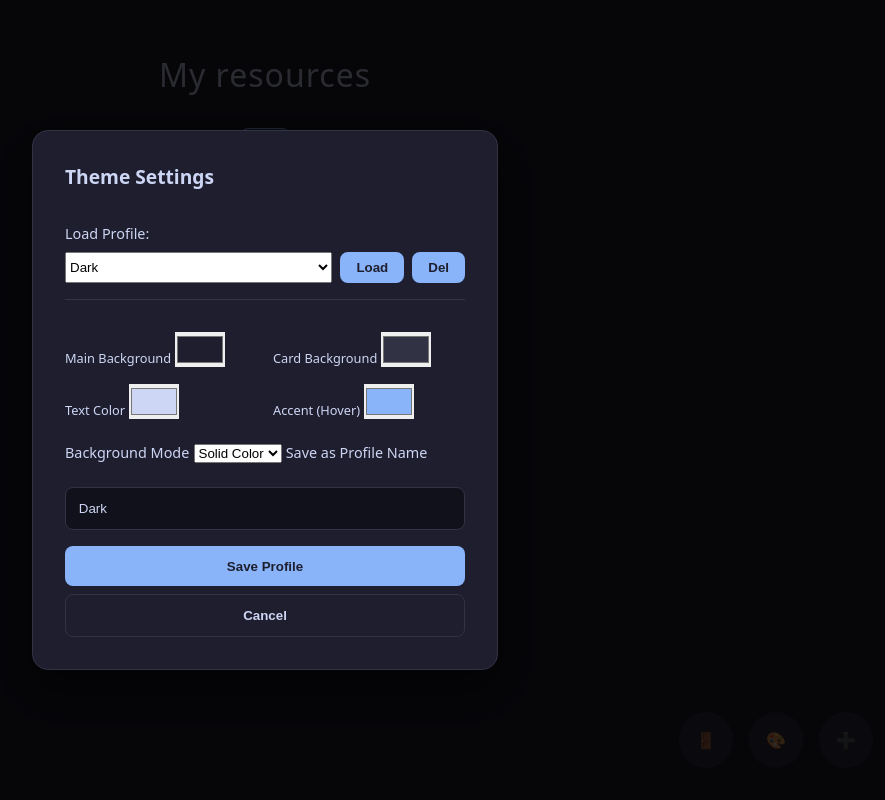
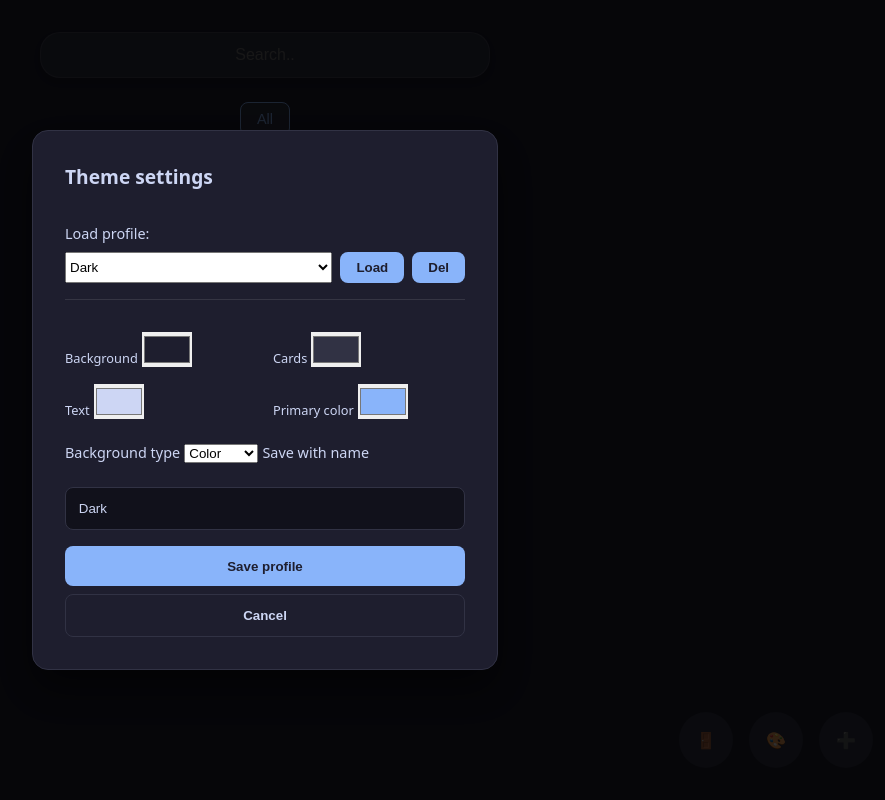
Before and after one commit to DerFacn/dashboard, a Flask app: page / in a window 1280 px wide, after a click that opens the changed part. Shown: the whole page, without its empty margins (375-1260 px from the left). Run offline with Flask 3, Linux system fonts and the light colour scheme; the visitor is signed in with stand-in values (Sample User, id 1).

Commit message:
New features

```diff
--- a/core/routes.py
+++ b/core/routes.py
@@ -12,12 +12,8 @@ requests.packages.urllib3.disable_warnings()
 main_bp = Blueprint('main', __name__)
 
 ADMIN_PASSWORD = os.environ.get('ADMIN_PASSWORD', 'admin')
+PAGE_TITLE = os.environ.get('PAGE_TITLE', 'My Dashboard')
 
-# Read custom titles from environment variables, fallback to defaults
-PAGE_TITLE = os.environ.get('PAGE_TITLE', 'My Dashboard')
-DASH_TITLE = os.environ.get('DASH_TITLE', 'My resources')
-
-# Absolute paths
 BASE_DIR = os.path.dirname(os.path.dirname(os.path.abspath(__file__)))
 DATA_DIR = os.path.join(BASE_DIR, 'data')
 DATA_FILE = os.path.join(DATA_DIR, 'links.json')
@@ -39,7 +35,6 @@ def init_env():
         with open(DATA_FILE, 'w') as f:
             json.dump([], f)
 
-    # Initialize default theme settings if not present
     if not os.path.exists(SETTINGS_FILE):
         default_settings = {
             "active_profile": "Dark",
@@ -51,7 +46,6 @@ def init_env():
         with open(SETTINGS_FILE, 'w') as f:
             json.dump(default_settings, f)
 
-    # Auto-generate favicon if it doesn't exist
     favicon_path = os.path.join(STATIC_DIR, 'favicon.svg')
     if not os.path.exists(favicon_path):
         with open(favicon_path, 'w', encoding='utf-8') as f:
@@ -79,7 +73,11 @@ def save_settings(settings):
 @main_bp.route('/')
 def index():
     links = load_data()
-    groups = sorted(list(set(link.get('group', 'Other') for link in links if link.get('group'))))
+    # Показуємо приховані групи адміну, але не показуємо їх юзерам, якщо всі лінки в них приховані
+    is_admin = session.get('admin', False)
+    visible_links = links if is_admin else [l for l in links if not l.get('is_hidden')]
+    groups = sorted(list(set(link.get('group', 'Інше') for link in visible_links if link.get('group'))))
+
     settings = load_settings()
     active_profile_name = settings.get('active_profile', 'Dark')
     theme = settings['profiles'].get(active_profile_name, settings['profiles']['Dark'])
@@ -87,9 +85,8 @@ def index():
     return render_template('index.html',
                            links=links,
                            groups=groups,
-                           is_admin=session.get('admin', False),
+                           is_admin=is_admin,
                            page_title=PAGE_TITLE,
-                           dash_title=DASH_TITLE,
                            theme=theme,
                            profiles=settings['profiles'],
                            active_profile_name=active_profile_name)
@@ -104,6 +101,23 @@ def login():
 def logout():
     session.pop('admin', None)
     return redirect(url_for('main.index'))
+
+# Новий роут для швидкої перевірки статусу (працює у фоні)
+@main_bp.route('/api/status')
+def check_status():
+    url = request.args.get('url')
+    if not url:
+        return jsonify({"status": "down"})
+    try:
+        # Тайм-аут 3 секунди, ігноруємо сертифікати
+        res = requests.get(url, timeout=3, verify=False, allow_redirects=True)
+        # Якщо 404 або помилка сервера (5xx) - лежить. Якщо 2xx, 3xx або навіть 401/403 (є авторизація) - живий.
+        if res.status_code < 500 and res.status_code != 404:
+            return jsonify({"status": "up"})
+        else:
+            return jsonify({"status": "down"})
+    except Exception:
+        return jsonify({"status": "down"})
 
 @main_bp.route('/api/icon')
 def get_icon():
@@ -170,7 +184,6 @@ def api_theme():
         profile_name = request.form.get('profile_name')
         bg_mode = request.form.get('bg_mode')
 
-        # Determine background image handling
         bg_image = settings['profiles'].get(profile_name, {}).get('bg_image', '')
         if bg_mode == 'image':
             bg_file = request.files.get('bg_file')
@@ -220,9 +233,10 @@ def api_action():
         link_id = request.form.get('id') or str(uuid.uuid4())
         title = request.form.get('title')
         url = request.form.get('url')
-        group = request.form.get('group') or 'Other'
+        group = request.form.get('group') or 'Інше'
         description = request.form.get('description', '')
         use_custom = request.form.get('use_custom_icon') == 'on'
+        is_hidden = request.form.get('is_hidden') == 'on' # Отримуємо статус прихованості
 
         existing_link = next((l for l in links if l['id'] == link_id), None)
         custom_icon_filename = None
@@ -242,7 +256,8 @@ def api_action():
             'url': url,
             'group': group,
             'description': description,
-            'custom_icon': custom_icon_filename
+            'custom_icon': custom_icon_filename,
+            'is_hidden': is_hidden
         }
 
         if existing_link:
@@ -255,15 +270,20 @@ def api_action():
         link_id = request.form.get('id')
         links = [l for l in links if l['id'] != link_id]
 
-    elif action in ['move_up', 'move_down']:
-        link_id = request.form.get('id')
-        idx = next((i for i, l in enumerate(links) if l['id'] == link_id), None)
-        if idx is not None:
-            swap_idx = idx - 1 if action == 'move_up' else idx + 1
-            if 0 <= swap_idx < len(links):
-                links[idx], links[swap_idx] = links[swap_idx], links[idx]
-                for i, l in enumerate(links):
-                    l['order'] = i
+    elif action == 'reorder':
+        # Логіка для Drag and Drop (обробляється через AJAX)
+        ordered_ids_json = request.form.get('ordered_ids')
+        if ordered_ids_json:
+            try:
+                ordered_ids = json.loads(ordered_ids_json)
+                id_to_order = {link_id: idx for idx, link_id in enumerate(ordered_ids)}
+                for l in links:
+                    l['order'] = id_to_order.get(l['id'], l.get('order', 999))
+                links.sort(key=lambda x: x.get('order', 0))
+            except json.JSONDecodeError:
+                pass
+        save_data(links)
+        return jsonify({"status": "ok"})
 
     save_data(links)
     return redirect(url_for('main.index'))
--- a/core/templates/index.html
+++ b/core/templates/index.html
@@ -27,11 +27,52 @@
                 background-color: var(--bg);
             {% endif %}
         }
+
+        /* Стилі для нових фіч */
+        #searchInput {
+            width: 100%;
+            max-width: 450px;
+            margin-bottom: 1.5rem;
+            text-align: center;
+            background: var(--card);
+            border: 1px solid rgba(255,255,255,0.1);
+            color: var(--text);
+            padding: 0.8rem 1.2rem;
+            border-radius: 20px;
+            font-size: 1rem;
+            transition: 0.3s;
+            box-shadow: 0 4px 6px rgba(0,0,0,0.1);
+        }
+        #searchInput:focus { outline: none; border-color: var(--accent); box-shadow: 0 4px 12px rgba(0,0,0,0.3); }
+
+        .status-dot {
+            position: absolute;
+            top: 10px;
+            left: 10px;
+            width: 10px;
+            height: 10px;
+            border-radius: 50%;
+            background-color: var(--text);
+            opacity: 0.3; /* Сірий, поки йде завантаження */
+            transition: 0.3s ease;
+            z-index: 2;
+        }
+        .status-dot.up { background-color: #a6e3a1; box-shadow: 0 0 8px #a6e3a1; opacity: 1; }
+        .status-dot.down { background-color: #fab387; box-shadow: 0 0 8px #fab387; opacity: 1; }
+
+        .card.hidden-card {
+            opacity: 0.4;
+            filter: grayscale(60%);
+            border-style: dashed;
+        }
+        .card.hidden-card:hover { opacity: 0.8; filter: grayscale(0%); }
     </style>
 </head>
 <body>
     <div class="container">
-        <h1>{{ dash_title }}</h1>
+
+
+        <input type="text" id="searchInput" placeholder="Search.." onkeyup="handleSearch()">
 
         <div class="groups">
             <button class="group-btn active" onclick="filterGroup('all', this)">All</button>
@@ -42,7 +83,11 @@
 
         <div class="grid" id="linksGrid">
             {% for link in links %}
-            <a href="{{ link.url }}" class="card" data-group="{{ link.group }}" target="_blank" title="{{ link.description if link.description else link.title }}">
+            {% if is_admin or not link.is_hidden %}
+            <a href="{{ link.url }}" class="card {% if link.is_hidden %}hidden-card{% endif %}" data-group="{{ link.group }}" data-desc="{{ link.description }}" data-id="{{ link.id }}" target="_blank" title="{{ link.description if link.description else link.title }}" {% if is_admin %}draggable="true"{% endif %}>
+
+                <div class="status-dot" data-url="{{ link.url }}"></div>
+
                 <img src="/api/icon?id={{ link.id }}" alt="icon">
                 <div>
                     <h3>{{ link.title }}</h3>
@@ -50,17 +95,17 @@
                 </div>
                 {% if is_admin %}
                 <div class="card-actions" onclick="event.preventDefault();">
-                    <button class="action-btn" onclick="postAction('move_up', '{{ link.id }}')" title="Left">←</button>
-                    <button class="action-btn" onclick="postAction('move_down', '{{ link.id }}')" title="Right">→</button>
                     <button class="action-btn"
                             data-id="{{ link.id }}" data-title="{{ link.title }}" data-url="{{ link.url }}"
                             data-group="{{ link.group }}" data-desc="{{ link.description|default('') }}"
                             data-custom-icon="{{ link.custom_icon|default('') }}"
+                            data-hidden="{{ 'true' if link.is_hidden else 'false' }}"
                             onclick="openEditModal(this)" title="Edit">✎</button>
                     <button class="action-btn delete" onclick="if(confirm('Delete?')) postAction('delete', '{{ link.id }}')" title="Delete">✕</button>
                 </div>
                 {% endif %}
             </a>
+            {% endif %}
             {% endfor %}
         </div>
     </div>
@@ -97,11 +142,16 @@
                 <input type="text" name="group" id="formGroup" placeholder="Group (e.g.: Monitorings)" required>
                 <input type="text" name="description" id="formDescription" placeholder="Description (optional)">
 
-                <div class="checkbox-group">
+                <div class="checkbox-group" style="margin-top: 1rem;">
                     <input type="checkbox" name="use_custom_icon" id="formUseCustomIcon">
-                    <label for="formUseCustomIcon">Use custom icon</label>
+                    <label for="formUseCustomIcon">Custom icon</label>
                 </div>
                 <input type="file" name="icon_file" id="formIconFile" accept="image/*" style="display: none; padding: 0; background: transparent; border: none;">
+
+                <div class="checkbox-group" style="margin-top: 0.5rem; color: var(--danger);">
+                    <input type="checkbox" name="is_hidden" id="formIsHidden">
+                    <label for="formIsHidden">Hide from dashboard</label>
+                </div>
 
                 <button type="submit" class="btn" style="margin-top: 1rem;">Save</button>
                 <button type="button" class="btn close-btn" onclick="document.getElementById('editModal').classList.remove('active')">Cancel</button>
@@ -112,11 +162,11 @@
     {% if is_admin %}
     <div class="modal" id="themeModal">
         <div class="modal-content" style="width: 400px;">
-            <h2>Theme Settings</h2>
+            <h2>Theme settings</h2>
 
             <form action="/api/theme" method="POST" style="margin-bottom: 1rem; padding-bottom: 1rem; border-bottom: 1px solid rgba(255,255,255,0.1);">
                 <input type="hidden" name="action" value="switch_profile">
-                <label style="font-size: 0.9rem; color: var(--text);">Load Profile:</label>
+                <label style="font-size: 0.9rem; color: var(--text);">Load profile:</label>
                 <div style="display: flex; gap: 0.5rem; margin-top: 0.5rem;">
                     <select name="profile_name" id="profileSelectDropdown" style="flex-grow: 1;">
                         {% for p_name in profiles.keys() %}
@@ -138,44 +188,44 @@
 
                 <div style="display: grid; grid-template-columns: 1fr 1fr; gap: 1rem; margin-bottom: 1rem;">
                     <div>
-                        <label style="font-size: 0.8rem;">Main Background</label>
+                        <label style="font-size: 0.8rem;">Background</label>
                         <input type="color" name="bg_color" value="{{ theme.bg }}" style="height: 35px; padding: 0; border: none; cursor: pointer;">
                     </div>
                     <div>
-                        <label style="font-size: 0.8rem;">Card Background</label>
+                        <label style="font-size: 0.8rem;">Cards</label>
                         <input type="color" name="card_color" value="{{ theme.card }}" style="height: 35px; padding: 0; border: none; cursor: pointer;">
                     </div>
                     <div>
-                        <label style="font-size: 0.8rem;">Text Color</label>
+                        <label style="font-size: 0.8rem;">Text</label>
                         <input type="color" name="text_color" value="{{ theme.text }}" style="height: 35px; padding: 0; border: none; cursor: pointer;">
                     </div>
                     <div>
-                        <label style="font-size: 0.8rem;">Accent (Hover)</label>
+                        <label style="font-size: 0.8rem;">Primary color</label>
                         <input type="color" name="accent_color" value="{{ theme.accent }}" style="height: 35px; padding: 0; border: none; cursor: pointer;">
                     </div>
                 </div>
 
-                <label style="font-size: 0.9rem;">Background Mode</label>
+                <label style="font-size: 0.9rem;">Background type</label>
                 <select name="bg_mode" id="bgModeSelect" style="margin-top: 0.5rem; margin-bottom: 1rem;" onchange="toggleBgMode()">
-                    <option value="solid" {% if theme.bg_mode == 'solid' %}selected{% endif %}>Solid Color</option>
+                    <option value="solid" {% if theme.bg_mode == 'solid' %}selected{% endif %}>Color</option>
                     <option value="gradient" {% if theme.bg_mode == 'gradient' %}selected{% endif %}>Gradient</option>
                     <option value="image" {% if theme.bg_mode == 'image' %}selected{% endif %}>Image</option>
                 </select>
 
                 <div id="gradientInput" style="display: {% if theme.bg_mode == 'gradient' %}block{% else %}none{% endif %}; margin-bottom: 1rem;">
-                    <label style="font-size: 0.9rem;">Gradient CSS</label>
+                    <label style="font-size: 0.9rem;">CSS Gradient</label>
                     <input type="text" name="gradient_css" value="{{ theme.gradient }}" placeholder="linear-gradient(45deg, #1e1e2e, #89b4fa)" style="margin-top: 0.5rem;">
                 </div>
 
                 <div id="imageInput" style="display: {% if theme.bg_mode == 'image' %}block{% else %}none{% endif %}; margin-bottom: 1rem;">
-                    <label style="font-size: 0.9rem;">Upload Background Image</label>
+                    <label style="font-size: 0.9rem;">Upload image</label>
                     <input type="file" name="bg_file" accept="image/*" style="padding: 0; background: transparent; border: none; margin-top: 0.5rem;">
                 </div>
 
-                <label style="font-size: 0.9rem;">Save as Profile Name</label>
+                <label style="font-size: 0.9rem;">Save with name</label>
                 <input type="text" name="profile_name" value="{{ active_profile_name }}" required style="margin-top: 0.5rem; margin-bottom: 1rem;">
 
-                <button type="submit" class="btn">Save Profile</button>
+                <button type="submit" class="btn">Save profile</button>
                 <button type="button" class="btn close-btn" onclick="document.getElementById('themeModal').classList.remove('active')">Cancel</button>
             </form>
         </div>
@@ -183,14 +233,100 @@
     {% endif %}
 
     <script>
+        let currentGroup = 'all';
+
+        // Логіка Пошуку та Фільтрів
         function filterGroup(group, btnElement) {
             document.querySelectorAll('.group-btn').forEach(btn => btn.classList.remove('active'));
             btnElement.classList.add('active');
+            currentGroup = group;
+            applyFilters();
+        }
+
+        function handleSearch() {
+            applyFilters();
+        }
+
+        function applyFilters() {
+            const query = document.getElementById('searchInput').value.toLowerCase();
             document.querySelectorAll('.card').forEach(card => {
-                card.style.display = (group === 'all' || card.dataset.group === group) ? 'flex' : 'none';
+                const title = card.querySelector('h3').innerText.toLowerCase();
+                const desc = card.dataset.desc ? card.dataset.desc.toLowerCase() : '';
+                const group = card.dataset.group;
+
+                const matchesSearch = title.includes(query) || desc.includes(query);
+                const matchesGroup = (currentGroup === 'all' || group === currentGroup);
+
+                card.style.display = (matchesSearch && matchesGroup) ? 'flex' : 'none';
             });
         }
 
+        // Асинхронна перевірка статусів сайтів
+        document.addEventListener("DOMContentLoaded", function() {
+            document.querySelectorAll('.status-dot').forEach(dot => {
+                const url = dot.dataset.url;
+                fetch(`/api/status?url=${encodeURIComponent(url)}`)
+                    .then(res => res.json())
+                    .then(data => {
+                        dot.classList.add(data.status); // Додає клас up або down
+                    })
+                    .catch(() => {
+                        dot.classList.add('down');
+                    });
+            });
+        });
+
+        // Drag and Drop логіка
+        let draggedCard = null;
+        document.querySelectorAll('.card[draggable="true"]').forEach(card => {
+            card.addEventListener('dragstart', function(e) {
+                draggedCard = this;
+                e.dataTransfer.effectAllowed = 'move';
+                setTimeout(() => this.style.opacity = '0.4', 0);
+            });
+
+            card.addEventListener('dragend', function() {
+                this.style.opacity = this.classList.contains('hidden-card') ? '0.4' : '1';
+                draggedCard = null;
+            });
+
+            card.addEventListener('dragover', function(e) {
+                e.preventDefault();
+                e.dataTransfer.dropEffect = 'move';
+            });
+
+            card.addEventListener('drop', function(e) {
+                e.preventDefault();
+                if (draggedCard !== this) {
+                    const grid = document.getElementById('linksGrid');
+                    const allCards = Array.from(grid.querySelectorAll('.card'));
+                    const draggedIdx = allCards.indexOf(draggedCard);
+                    const droppedIdx = allCards.indexOf(this);
+
+                    if (draggedIdx < droppedIdx) {
+                        this.parentNode.insertBefore(draggedCard, this.nextSibling);
+                    } else {
+                        this.parentNode.insertBefore(draggedCard, this);
+                    }
+                    saveNewOrder(); // Відправляємо на бекенд
+                }
+            });
+        });
+
+        function saveNewOrder() {
+            const ids = Array.from(document.querySelectorAll('.card')).map(c => c.dataset.id);
+            const formData = new URLSearchParams();
+            formData.append('action', 'reorder');
+            formData.append('ordered_ids', JSON.stringify(ids));
+
+            // Відправляємо асинхронно, щоб не перезавантажувати сторінку
+            fetch('/api/action', {
+                method: 'POST',
+                body: formData
+            });
+        }
+
+        // Базові функції
         function postAction(action, id) {
             const form = document.createElement('form');
             form.method = 'POST';
@@ -204,7 +340,6 @@
             form.submit();
         }
 
-        // Logic for icon file upload visibility
         const customIconCheckbox = document.getElementById('formUseCustomIcon');
         if (customIconCheckbox) {
             customIconCheckbox.addEventListener('change', function() {
@@ -221,6 +356,7 @@
             document.getElementById('formDescription').value = '';
             document.getElementById('formUseCustomIcon').checked = false;
             document.getElementById('formIconFile').style.display = 'none';
+            document.getElementById('formIsHidden').checked = false;
             document.getElementById('editModal').classList.add('active');
         }
 
@@ -237,10 +373,11 @@
             document.getElementById('formUseCustomIcon').checked = hasCustom;
             document.getElementById('formIconFile').style.display = hasCustom ? 'block' : 'none';
 
+            document.getElementById('formIsHidden').checked = (data.hidden === 'true');
+
             document.getElementById('editModal').classList.add('active');
         }
 
-        // Theme Modal Logic
         function toggleBgMode() {
             const mode = document.getElementById('bgModeSelect').value;
             document.getElementById('gradientInput').style.display = mode === 'gradient' ? 'block' : 'none';
@@ -253,7 +390,7 @@
                 alert("Cannot delete default profiles!");
                 return;
             }
-            if(confirm('Delete profile "' + profileName + '"?')) {
+            if(confirm('Видалити профіль "' + profileName + '"?')) {
                 document.getElementById('deleteProfileNameInput').value = profileName;
                 document.getElementById('deleteProfileForm').submit();
             }
--- a/docker-compose.yml
+++ b/docker-compose.yml
@@ -13,7 +13,6 @@ services:
       - ADMIN_PASSWORD=supersecret
       - FLASK_SECRET_KEY=my-super-secret-session-key
       # Customisation
-      - PAGE_TITLE=Home Server
-      - DASH_TITLE=My Services
+      - PAGE_TITLE=Dashboard
     command: sh -c "pip install --no-cache-dir flask gunicorn requests beautifulsoup4 werkzeug && gunicorn -w 1 -b 0.0.0.0:8000 app:app"
     restart: unless-stopped
```
